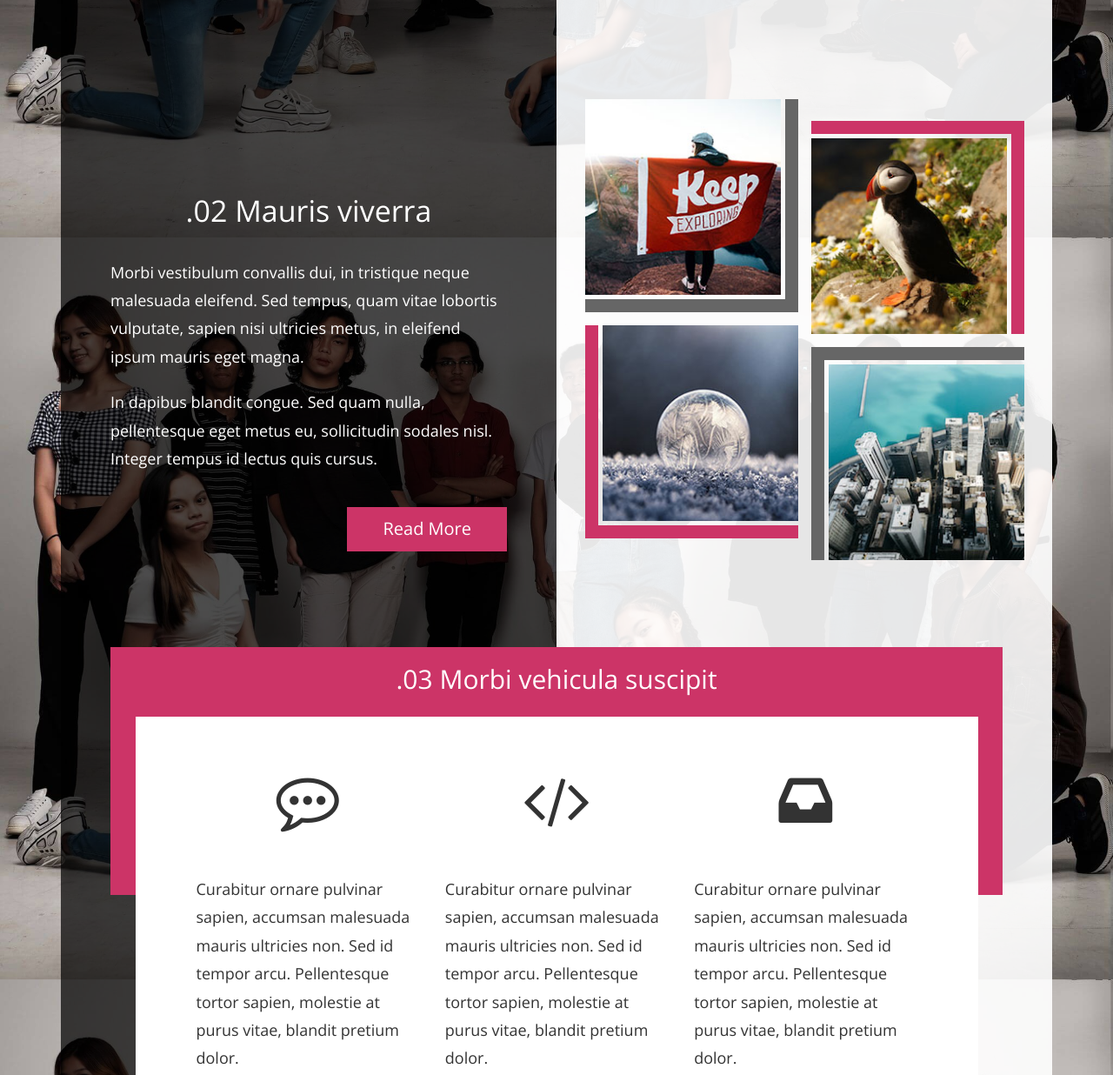
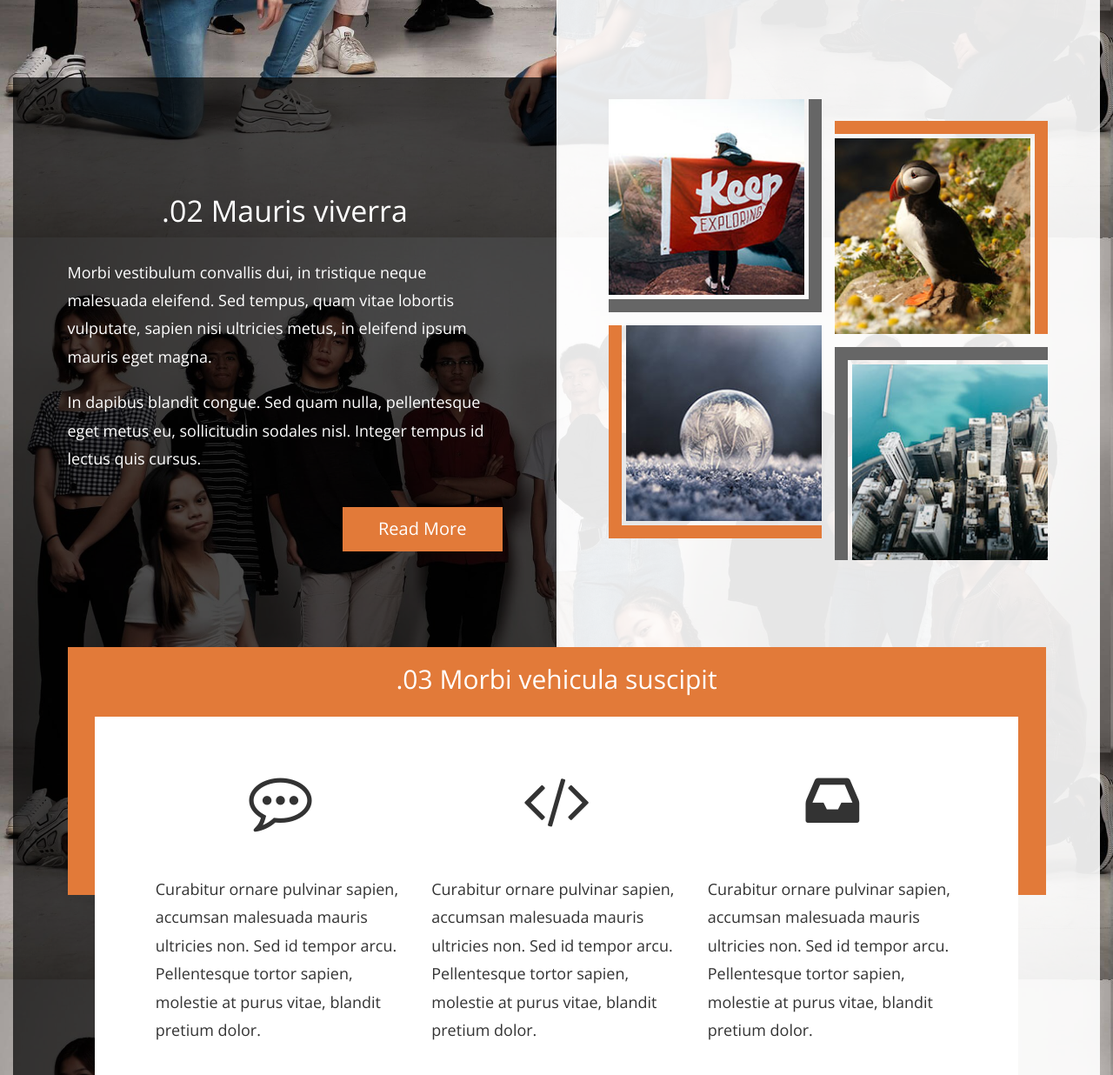
Before and after one commit to BermudezJimmel/theparc_DONATE_2021, a plain HTML site: page index.html in a window 1280 px wide. Shown: the part 580-1816 px from the top of the page at 87% size. Drawn offline with nearby package versions, Linux system fonts and the light colour scheme.

Commit message:
full width

```diff
--- a/css/templatemo-style.css
+++ b/css/templatemo-style.css
@@ -6,7 +6,7 @@ http://www.templatemo.com/tm-499-catalyst
 
 
 
-Pink #cc3467
+Pink #E27A39
 
 */
 
@@ -162,7 +162,7 @@ p {
 
 .tm-float-section-header {
     position: absolute;
-    background-color: #cc3467;
+    background-color: #E27A39;
     width: 90%;
     left: 0;
     right: 0;
@@ -193,7 +193,7 @@ p {
 h1 { font-size: 54px; }
 
 .tm-btn-primary {
-    background-color: #cc3467;
+    background-color: #E27A39;
     color: white;
 }
 
@@ -242,13 +242,13 @@ h1 { font-size: 54px; }
 }
 
 .tm-pink-border-tr {
-    border-top: 15px solid #cc3467;
-    border-right: 15px solid #cc3467;
+    border-top: 15px solid #E27A39;
+    border-right: 15px solid #E27A39;
 }
 
 .tm-pink-border-bl {
-    border-bottom: 15px solid #cc3467;
-    border-left: 15px solid #cc3467;
+    border-bottom: 15px solid #E27A39;
+    border-left: 15px solid #E27A39;
 }
 
 .tm-left-col,
@@ -282,6 +282,7 @@ h1 { font-size: 54px; }
 .tm-logo-box {
     text-align: center;
     padding-top: 140px;
+    padding-bottom: 140px;
 }
 
 @media screen and (max-width:1199px){
--- a/index.html
+++ b/index.html
@@ -18,12 +18,13 @@ http://www.templatemo.com/tm-499-catalyst
 
 <body>
 
-    <div class="container">
+    <div class="container-fluid">
         <section class="col-md-12 content" id="home">
-           <div class="col-lg-6 col-md-6 content-item tm-black-translucent-bg tm-logo-box">
+           <div class="col-lg-6 col-md-6 content-item tm-logo-box">
               <!-- <i class="fa fa-snowflake-o fa-4x tm-logo"></i> -->
-              <!-- <h1 class="text-uppercase">Catalyst</h1> -->
+
               <img class="logoo" src="/images/logo.png" alt="">
+              <!-- <h1 class="text-uppercase">SUPPORT US</h1> -->
 
 
            </div>
```
